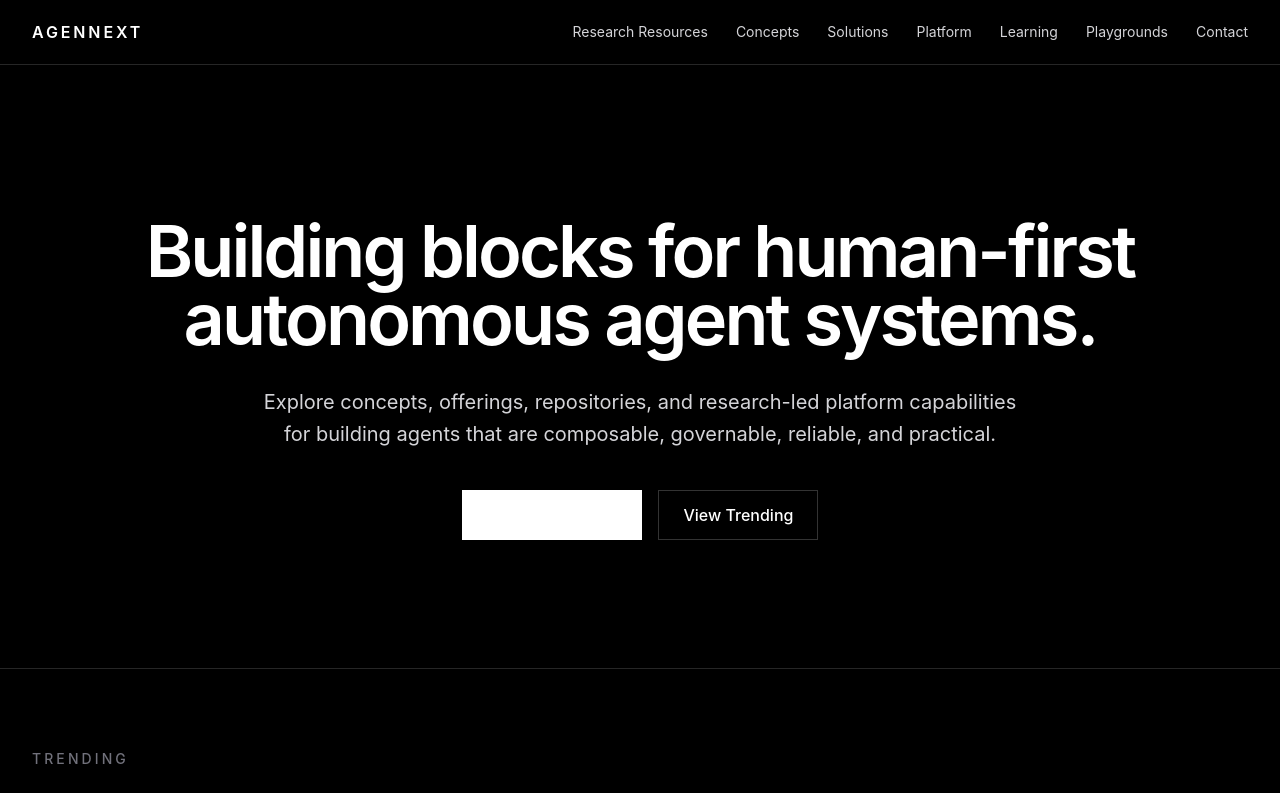
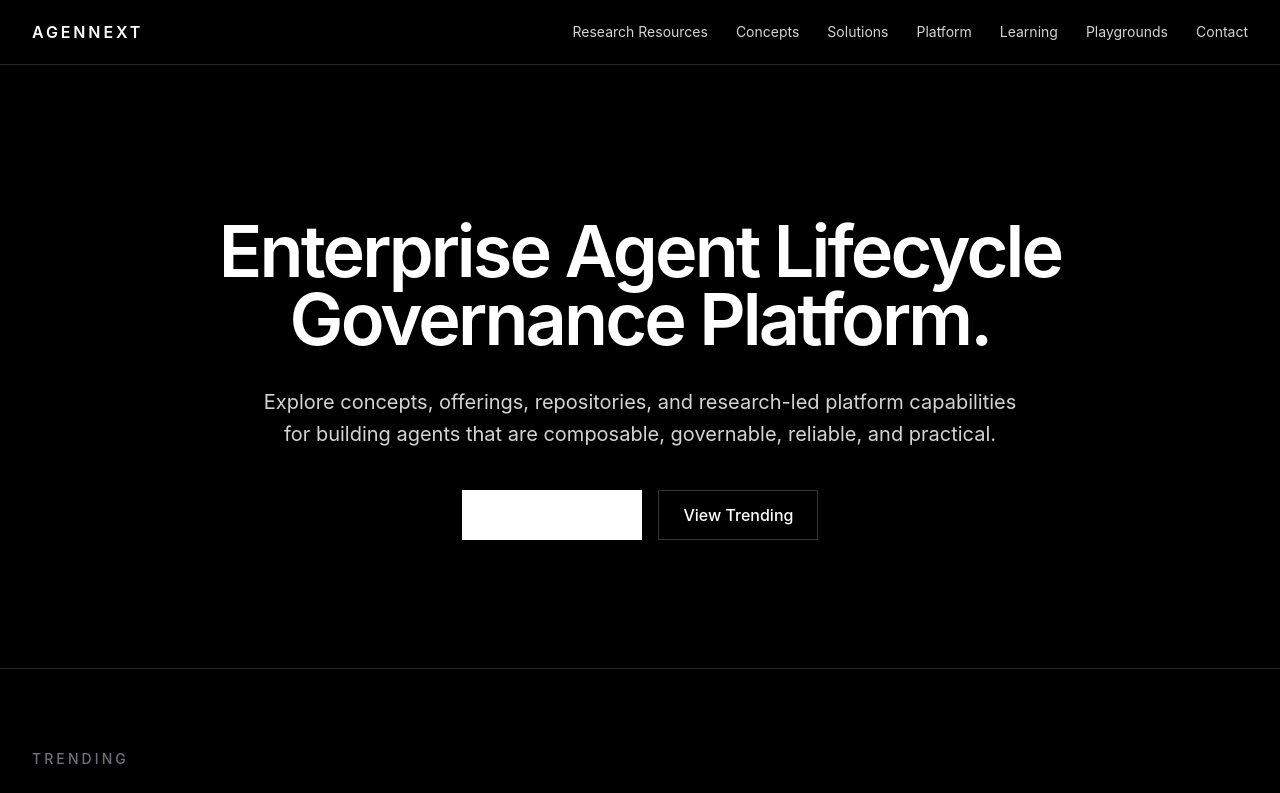
Before and after one commit to AgentNXXT/website, a Next.js app: page / in a window 1280 px wide. Shown: the top 793 px of the page. Built offline with nearby package versions, Linux system fonts and the light colour scheme.

Commit message:
fix: update hero title to Enterprise Agent Lifecycle Governance Platform
Co-authored-by: openhands <openhands@all-hands.dev>

```diff
--- a/app/page.tsx
+++ b/app/page.tsx
@@ -91,7 +91,7 @@ export default function Home() {
       <section id="top" className="border-b border-white/15 bg-black">
         <div className="mx-auto flex max-w-7xl flex-col items-center justify-center px-6 py-24 text-center lg:px-8 lg:py-32">
             <h1 className="mt-6 max-w-5xl text-5xl font-semibold leading-[0.95] tracking-[-0.04em] md:text-7xl">
-              Building blocks for human-first autonomous agent systems.
+              Enterprise Agent Lifecycle Governance Platform.
             </h1>
             <p className="mt-8 max-w-3xl text-xl leading-8 text-zinc-300">
               Explore concepts, offerings, repositories, and research-led platform capabilities for building agents that are composable, governable, reliable, and practical.
```
